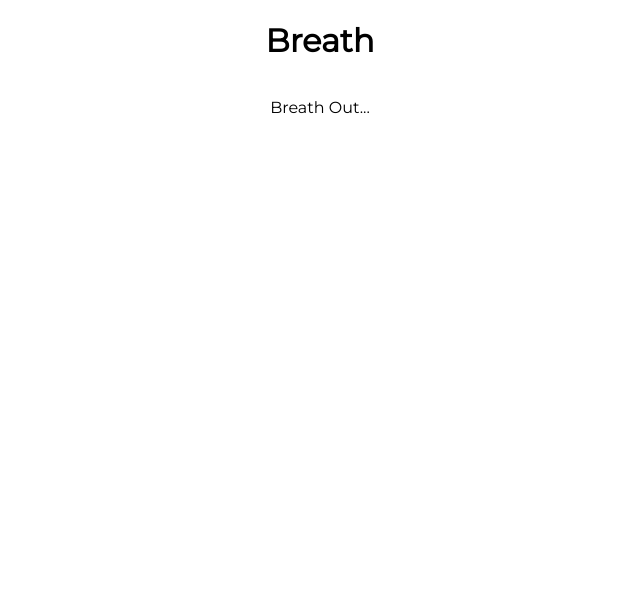
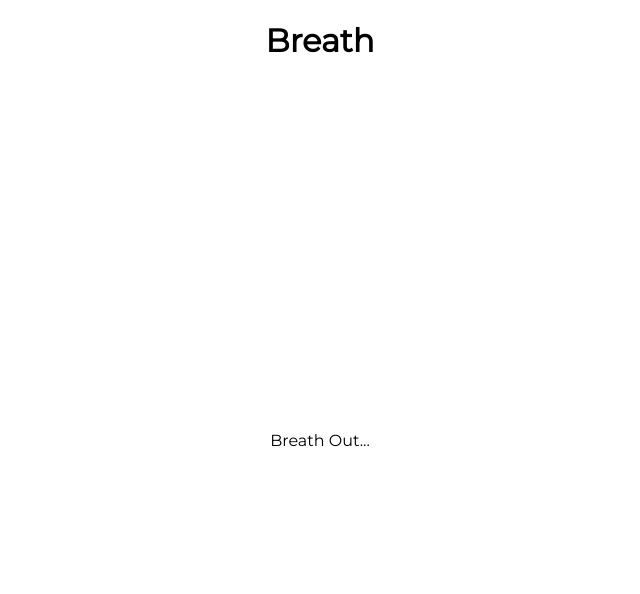
Before and after one commit to skmmks/breath-relax-web-app, a plain HTML site: page index.html in a window 1280 px wide. Shown: the whole page, without its empty margins (320-960 px from the left). Drawn offline with Linux system fonts and the light colour scheme.

Commit message:
add contianer styling

```diff
--- a/style.css
+++ b/style.css
@@ -13,3 +13,13 @@ body {
   align-items: center;
   margin: 0;
 }
+
+.container {
+  display: flex;
+  align-items: center;
+  justify-content: center;
+  height: 300px;
+  width: 300px;
+  margin: auto;
+  position: relative;
+}
```
